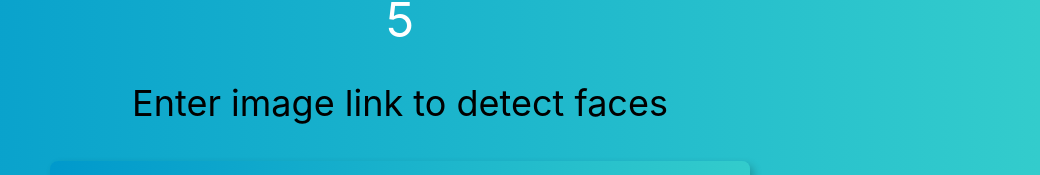
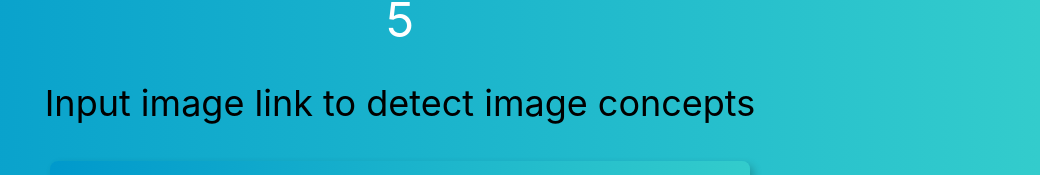
Before and after one commit to Derrickdog/facial-recognition, a React (Create React App) app: page / in a window 1280 px wide. Both pictures are taken after a click on the input "Sign in". Shown: the part 325-500 px from the top of the page, without its empty margins (240-1280 px from the left). Built offline with nearby package versions, Linux system fonts and the light colour scheme.

Commit message:
Update display info

```diff
--- a/src/components/ImageDisplay/ImageDisplay.js
+++ b/src/components/ImageDisplay/ImageDisplay.js
@@ -6,9 +6,11 @@ const ImageDisplay = ({ imageUrl, concepts }) => {
       <div className='center ma5'>
         <div className="absolute">
           <img src={imageUrl} alt='input' width='500px'/>
-          <div class="ma5 ">
-            {concepts.map((concept) => (
-              <span class='f3'>{concept.name}, </span>
+          <div class="mb5 mt4">
+            {
+            concepts.map((concept) => (
+            // <span class='f3'>{concept.name}, </span>
+            <div class='f3'>{concept.name}</div>
             ))}
           </div>
         </div>
--- a/src/components/ImageLinkForm/ImageLinkForm.js
+++ b/src/components/ImageLinkForm/ImageLinkForm.js
@@ -4,7 +4,7 @@ const ImageLinkForm = ({ onInputChange, onButtonSubmit }) => {
   return (
     <div>
       <p className='f2'>
-        Enter image link to detect faces
+        Input image link to detect image concepts
       </p>
       <div className='center'>
         <div className="center pa4 br3 shadow-5" style={{width: '700px', background: 'linear-gradient(to right, #0099cc, #33cccc)'}}>
```
